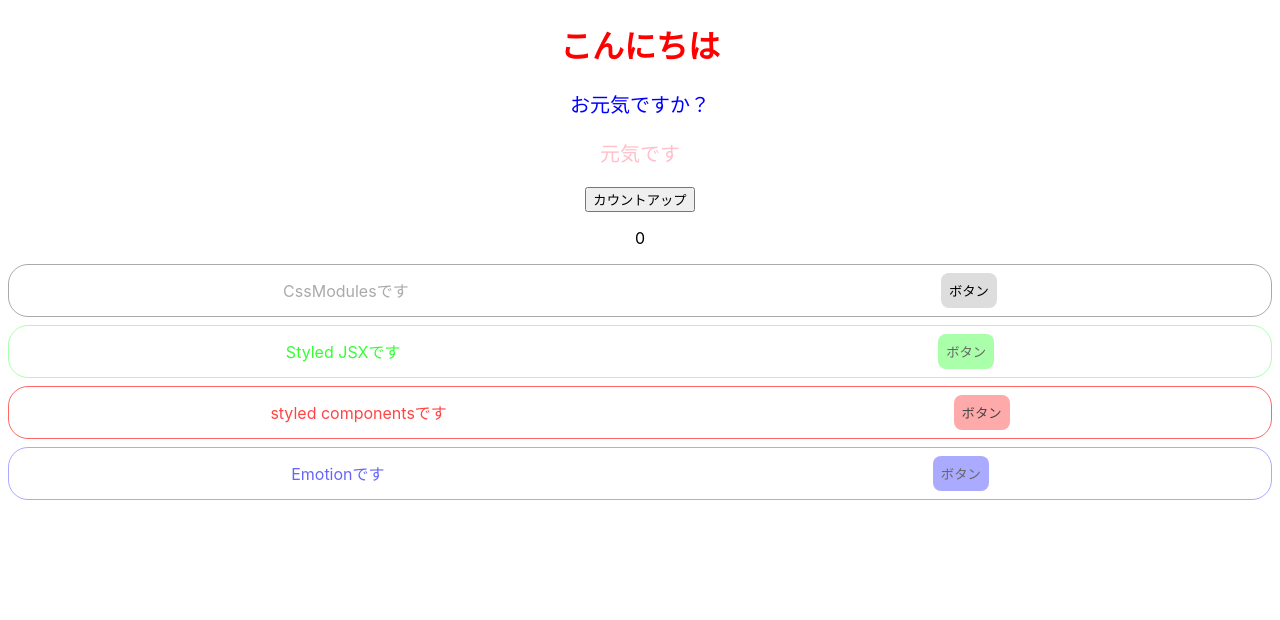
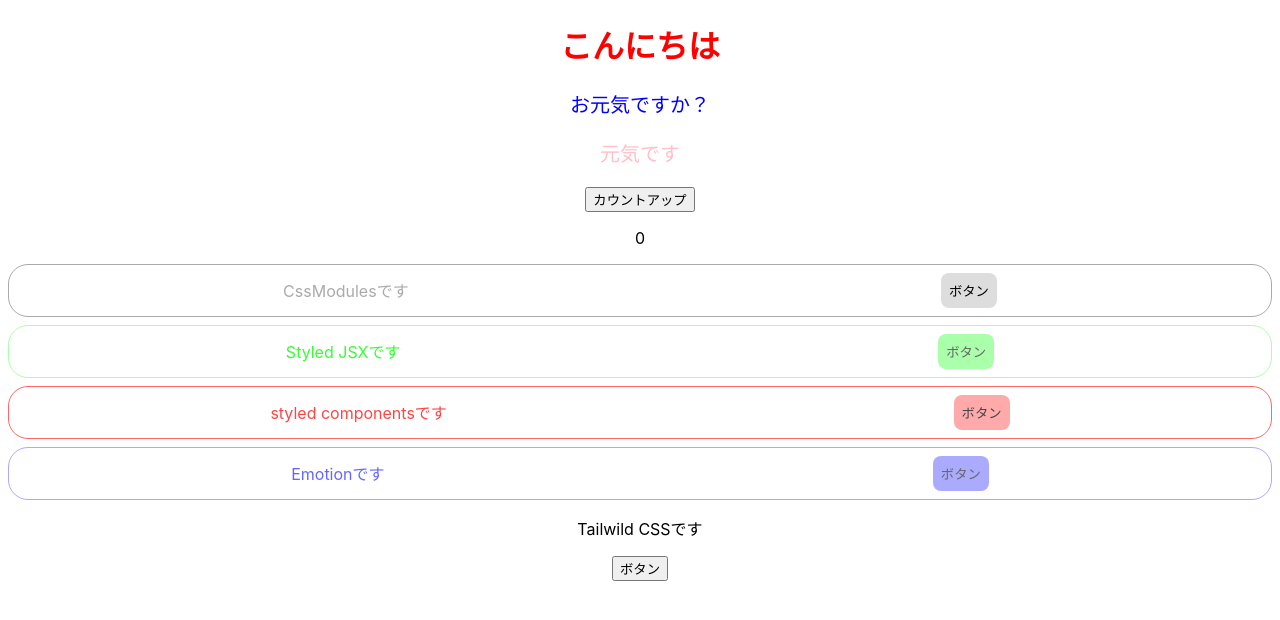
Before and after one commit to hiro881213/react-app, a React (Create React App) app: page / in a window 1280 px wide. Shown: the top 620 px of the page. Built offline with nearby package versions, Linux system fonts and the light colour scheme.

Commit message:
TailwindCSSの事前準備

```diff
--- a/src/App.jsx
+++ b/src/App.jsx
@@ -5,7 +5,7 @@ import { CssModules } from './components/CssModules';
 import { StyledJsx } from './components/StyledJsx';
 import { StyledComponents } from './components/StyledComponents'
 import { Emotion } from './components/Emotion';
-
+import { Tailwind } from './components/Tailwind';
 
 import './App.scss';
 
@@ -44,6 +44,7 @@ function App() {
         <StyledJsx />
         <StyledComponents />
         <Emotion />
+        <Tailwind />
       </main>
     </div>
     </>
--- a/src/components/Emotion.jsx
+++ b/src/components/Emotion.jsx
@@ -21,7 +21,6 @@ export const Emotion = () => {
         color: "#66F"
     });
 
-
     return (
         <div css={containerStyle}>
             <p css = {titleStyle}>Emotionです</p>
--- /dev/null
+++ b/src/components/Tailwind.jsx
@@ -0,0 +1,8 @@
+export const Tailwind = () => {
+    return (
+        <div>
+            <p>Tailwild CSSです</p>
+            <button>ボタン</button>
+        </div>
+    );
+};
```
